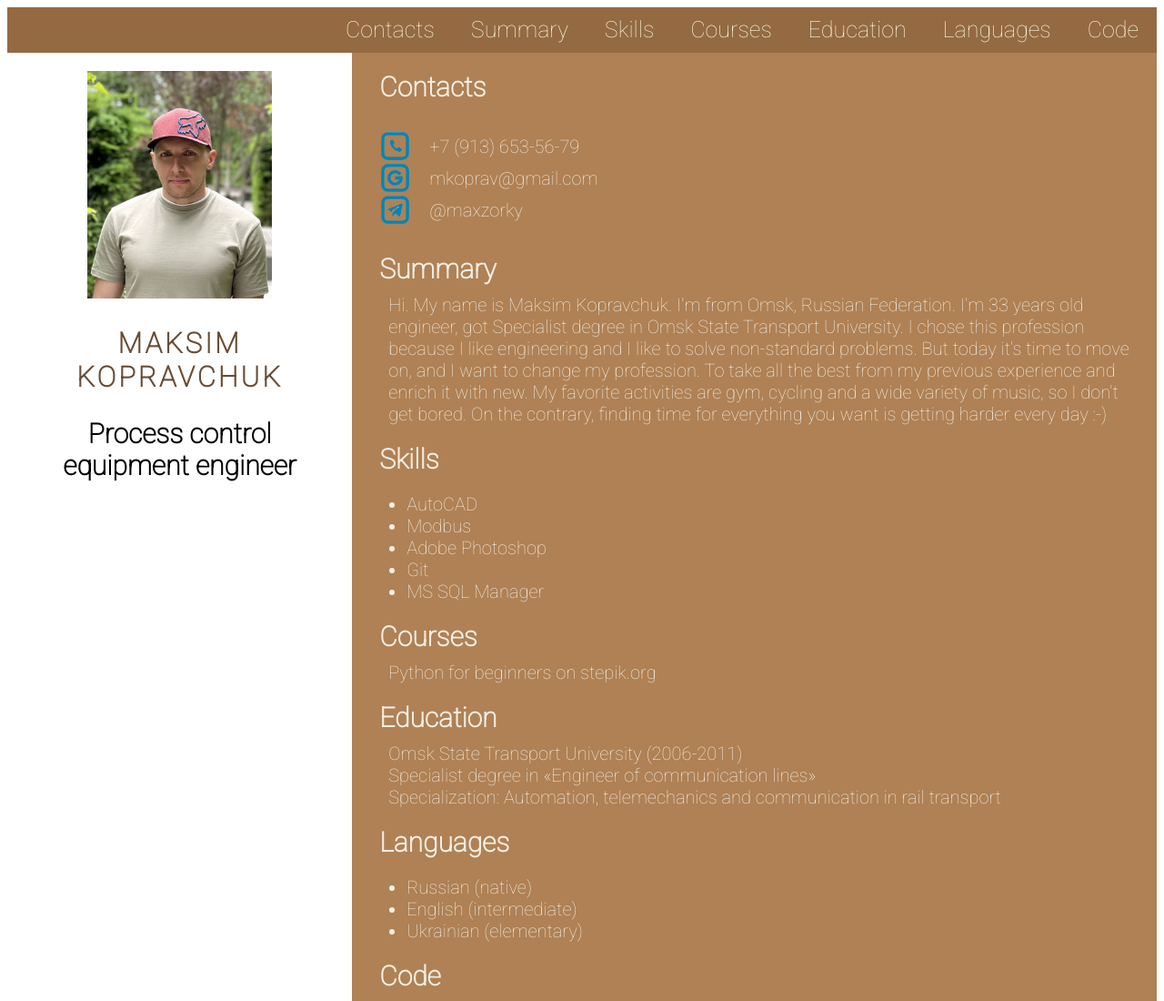
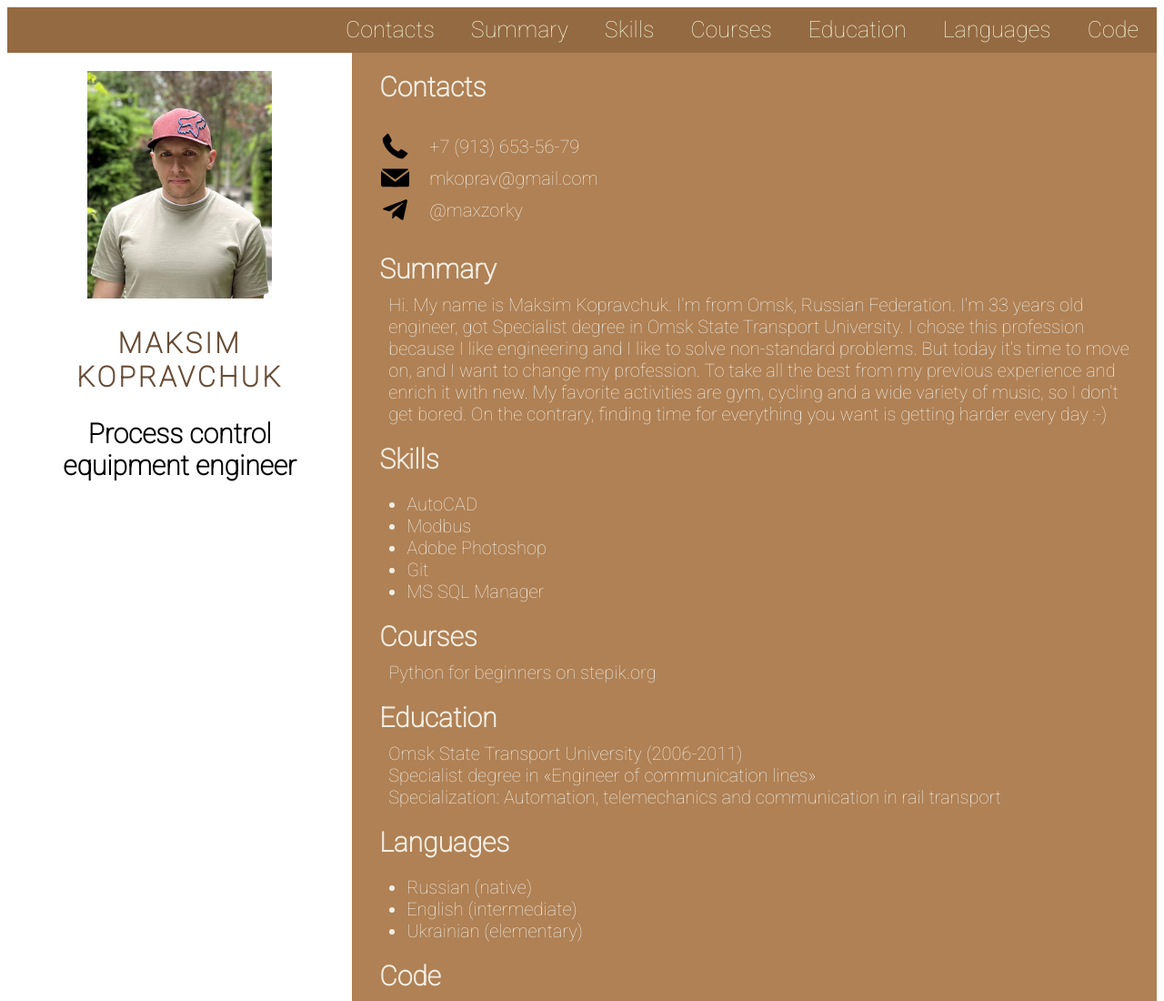
Before and after one commit to iMaxZorky/rsschool-cv, a plain HTML site: page index.html in a window 1280 px wide. Shown: the top 1100 px of the page at 91% size. Drawn offline with Linux system fonts and the light colour scheme.

Commit message:
update: change icons to svg

```diff
--- a/index.html
+++ b/index.html
@@ -41,15 +41,15 @@
           <h2 class="section-title">Contacts</h2>
           <ul class="contact-list">
             <li class="contact-item">
-              <img src="./assets/img/telephone.png" alt="telephone icon" class="contact-icon">
+              <img src="./assets/svg/telephone.svg" alt="telephone icon" class="contact-icon">
               <p class="p">+7 (913) 653-56-79</p>
             </li>
             <li class="contact-item">
-              <img src="./assets/img/mail.png" alt="mail icon" class="contact-icon">
+              <img src="./assets/svg/mail.svg" alt="mail icon" class="contact-icon">
               <p class="p">mkoprav@gmail.com</p>
             </li>
             <li class="contact-item">
-              <img src="./assets/img/telegram.png" alt="telegram icon" class="contact-icon">
+              <img src="./assets/svg/telegram.svg" alt="telegram icon" class="contact-icon">
               <p class="p">@maxzorky</p>
             </li>
           </ul>
```
Also changed, not shown: assets/img/mail.png (deleted), assets/img/telegram.png (deleted), assets/img/telephone.png (deleted), assets/svg/mail.svg (added), assets/svg/telegram.svg (added), assets/svg/telephone.svg (added).
